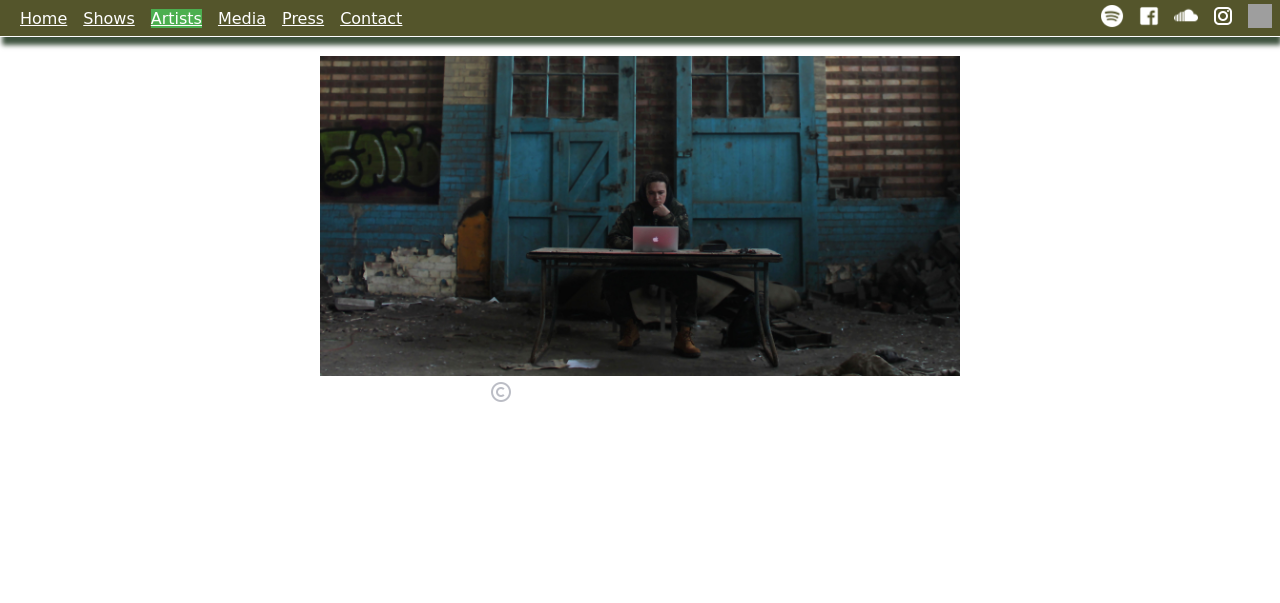
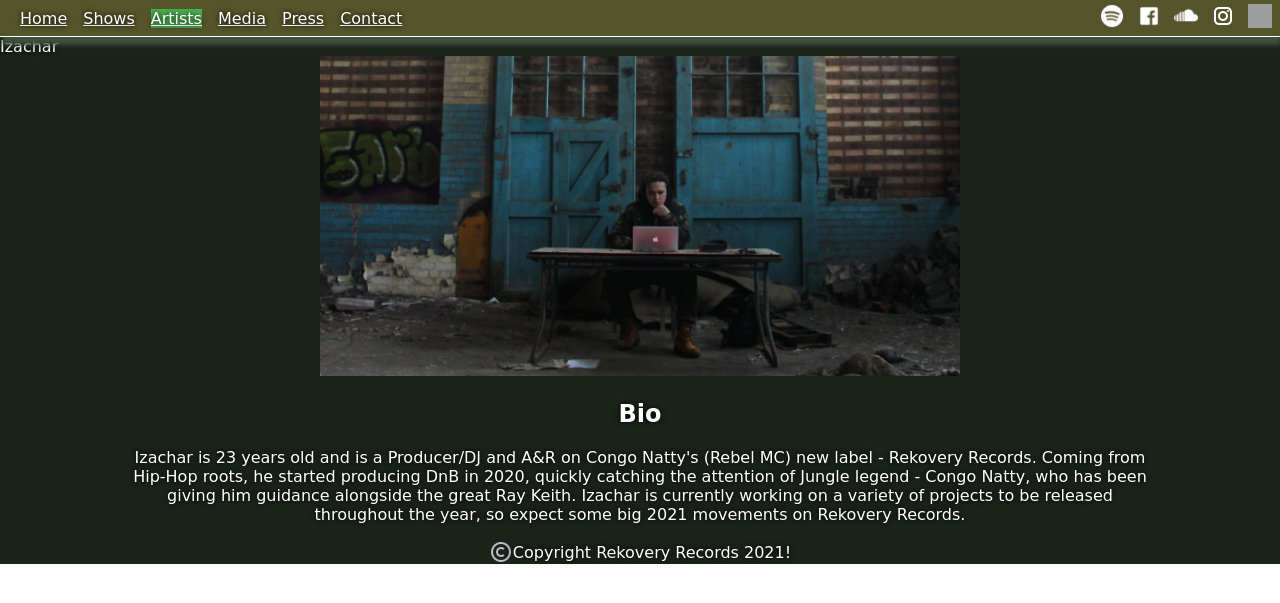
Before and after one commit to elliot2594/rekoveryRecords, a PHP site: page /artists.html in a window 1280 px wide. Shown: the top 603 px of the page. Run offline with PHP 8.4, Linux system fonts and the light colour scheme; some web fonts are replaced; grey boxes are pictures that could not be loaded.

Commit message:
Artist Bio

```diff
--- a/html/artists.html
+++ b/html/artists.html
@@ -7,6 +7,7 @@
 </head>
 <body>
 	<main class="wrapper">
+		<div class="content">
 	<div class="navBar">
 		<a href="javascript:void(0);" class="icon" onclick="myFunction()">
 		<img id="mobileCta" class="mobileMenu" src="assets/images/menu.png" alt="Menu">
@@ -58,6 +59,13 @@
 		</div>
 	</section>
 
+	<section class="artistBio">
+		<div>
+			<h1>Bio</h1>
+			<p>Izachar is 23 years old and is a Producer/DJ and A&R on Congo Natty's (Rebel MC) new label - Rekovery Records. Coming from Hip-Hop roots, he started producing DnB in 2020, quickly catching the attention of Jungle legend - Congo Natty, who has been giving him guidance alongside the great Ray Keith. Izachar is currently working on a variety of projects to be released throughout the year, so expect some big 2021 movements on Rekovery Records.</p>
+		</div>
+	</section>
+
 
 	<section class="footer">
 		<div class="container">
@@ -65,6 +73,7 @@
 			<span>Copyright Rekovery Records 2021!</span>
 		</div>
 	</section>
+	</div>
 	</main>
 
 		<script>
--- a/html/assets/css/style.css
+++ b/html/assets/css/style.css
@@ -41,6 +41,11 @@
 	padding: 0.25rem;
 	position: sticky;
   top: 0;
+}
+.artistBio {
+	text-align: center;
+	width: 80%;
+	margin: auto;
 }
 
 .navBar img {
```
